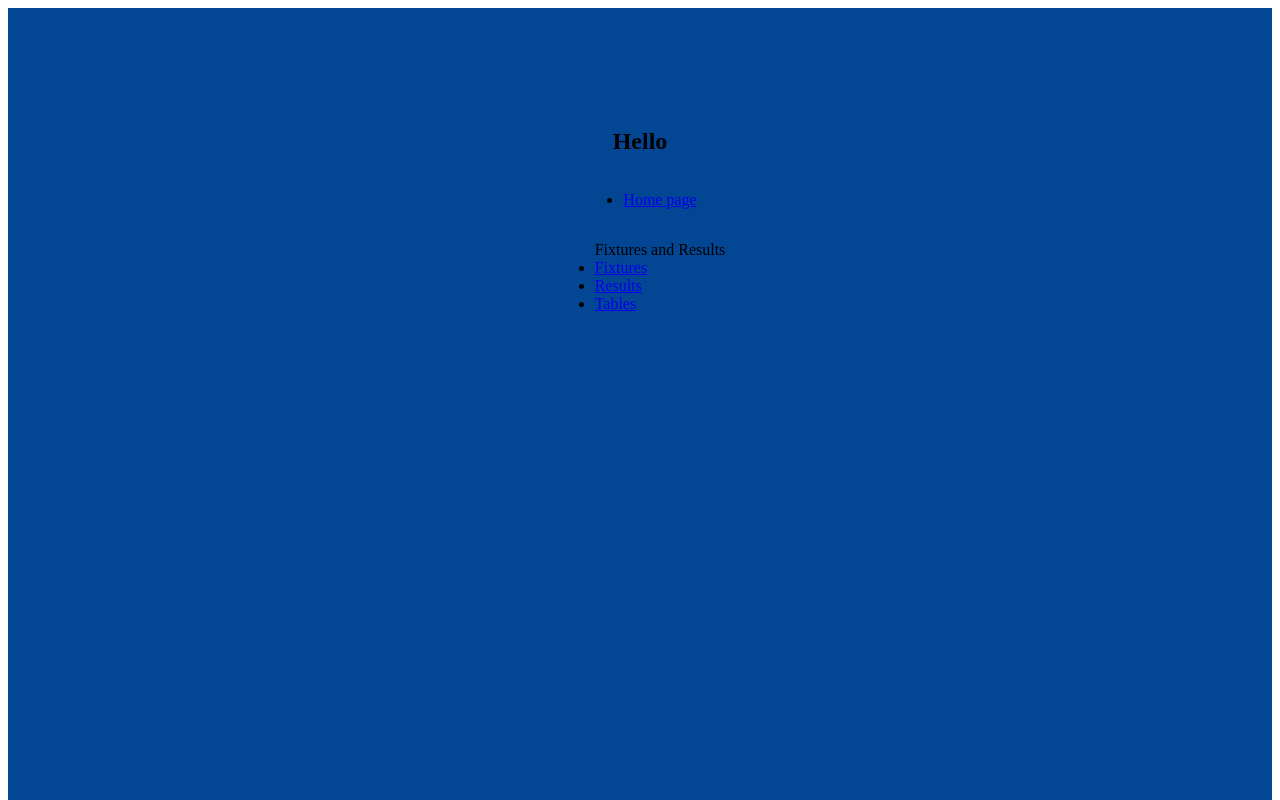
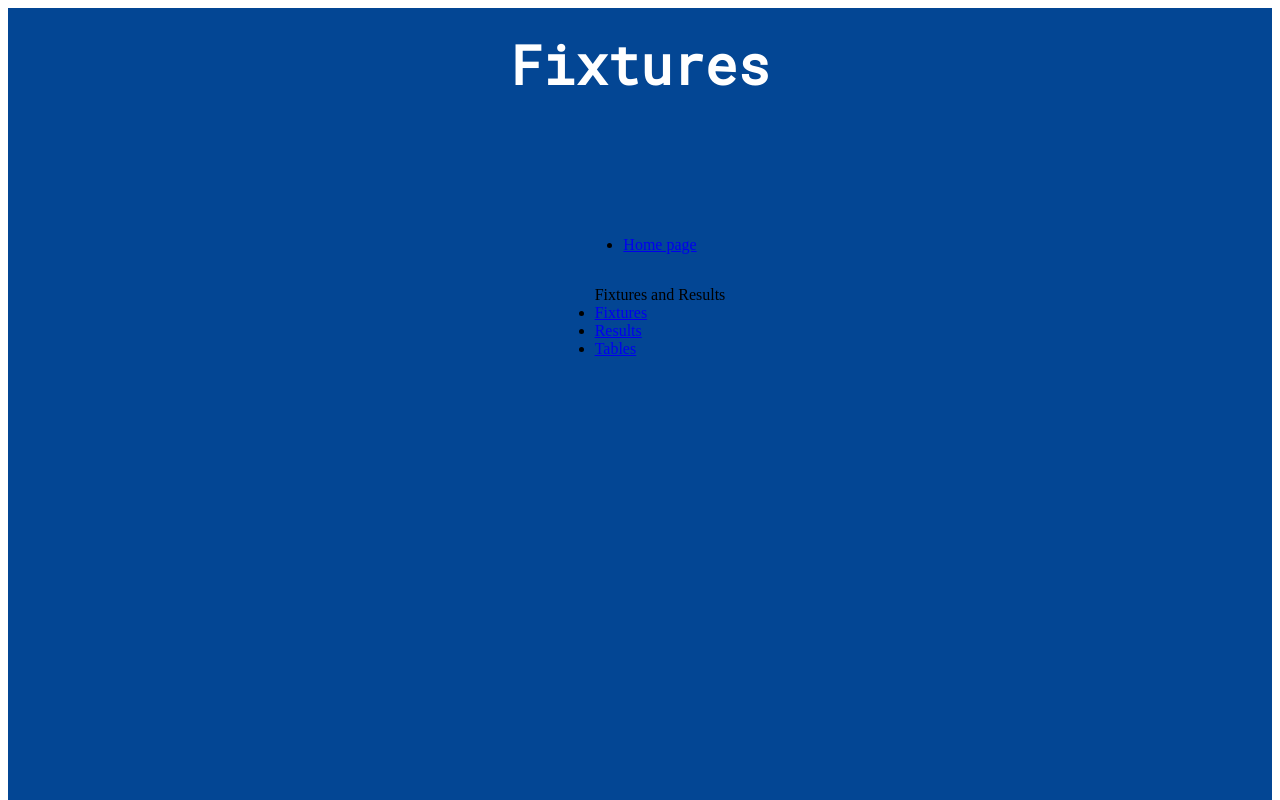
Before and after one commit to thepaleelf9/futureproof-sports, a plain HTML site: page about.html in a window 1280 px wide. Shown: the top 800 px of the page. Drawn offline with Linux system fonts and the light colour scheme.

Commit message:
updated h1 heading and styled

```diff
--- a/about.html
+++ b/about.html
@@ -6,11 +6,15 @@
     <meta name="viewport" content="width=device-width, initial-scale=1.0">
     <link rel="stylesheet" href="style.css">
     <title>Document</title>
+    <link rel="stylesheet" href="style.css">
+    <link rel="preconnect" href="https://fonts.googleapis.com">
+<link rel="preconnect" href="https://fonts.gstatic.com" crossorigin>
+<link href="https://fonts.googleapis.com/css2?family=Roboto+Mono&display=swap" rel="stylesheet">
 </head>
 <body>
+    <h1 class="fixHead">Fixtures</h1>
     <section>
-        <h1>Hello</h1>
-        <ul>
+                <ul>
             <li><a href="index.html">Home page</a></li>
         </ul>
 
--- a/style.css
+++ b/style.css
@@ -19,3 +19,14 @@ section{
 .layer1{
     background-image: url("/Images/wavy.svg");
 }
+
+.fixHead{
+    font-size: 54px;
+    margin: 0 auto;
+    text-align:center;
+    font-family: 'Roboto Mono', monospace;
+    color: white;
+    padding: 20px;
+    background-color: #034694;
+
+}
```
